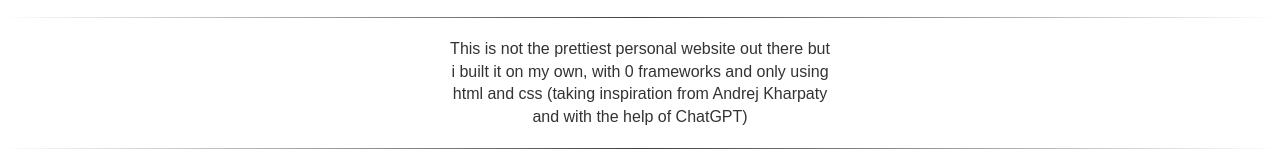
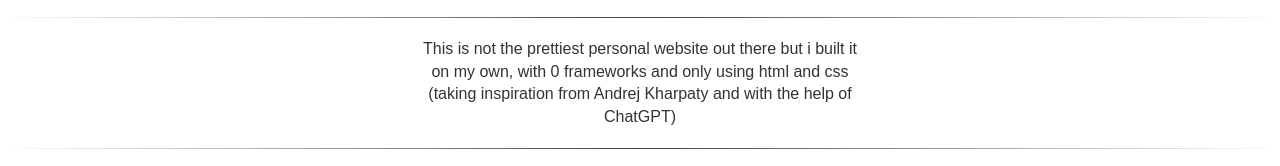
Before and after one commit to silviopetruzzi/personal-website, a plain HTML site: page index.html in a window 1280 px wide. Shown: the part 269-435 px from the top of the page. Drawn offline with Linux system fonts and the light colour scheme.

Commit message:
Update styles.css

```diff
--- a/styles.css
+++ b/styles.css
@@ -67,8 +67,8 @@
 }
 #inspo {
   text-align: center;
-  padding-left: 450px;
-  padding-right: 450px;
+  padding-left: 33%;
+  padding-right: 33%;
 }
 p {
   font-weight: normal;
```
